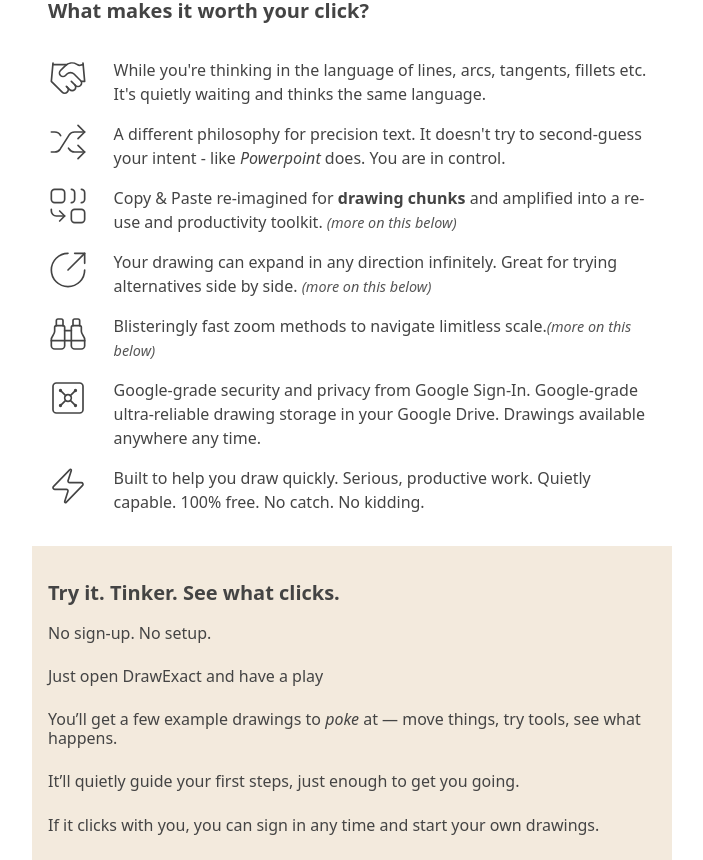
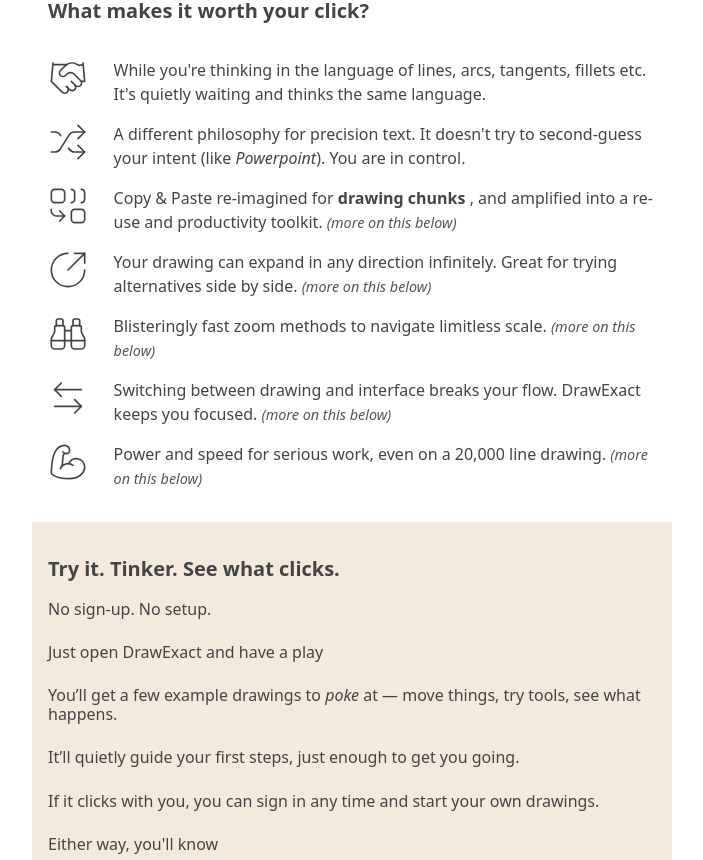
Before and after one commit to peterhoward42/dxact-web, a Svelte app: page / in a window 1280 px wide. Shown: the part 1600-2460 px from the top of the page, without its empty margins (288-991 px from the left). Built offline with nearby package versions, Linux system fonts and the light colour scheme.

Commit message:
backup wip using a commit

```diff
--- a/src/components/WhatMakesItWorth.svelte
+++ b/src/components/WhatMakesItWorth.svelte
@@ -13,6 +13,7 @@
         Combine,
         Blocks,
         CircleArrowOutUpRight,
+        ArrowLeftRight,
     } from "@lucide/svelte";
 </script>
 
@@ -43,9 +44,9 @@
                         />{/snippet}
                     {#snippet theCpt()}<span
                             >A different philosophy for precision text. It
-                            doesn't try to second-guess your intent - like <em
+                            doesn't try to second-guess your intent (like <em
                                 >Powerpoint</em
-                            > does. You are in control.</span
+                            >). You are in control.</span
                         >{/snippet}
                 </ListItemWithIcon>
             </li>
@@ -60,7 +61,7 @@
                             >Copy & Paste re-imagined for <strong
                                 >drawing chunks</strong
                             >
-                            and amplified into a re-use and productivity toolkit.
+                            , and amplified into a re-use and productivity toolkit.
                             <span class="morebelow">(more on this below)</span
                             ></span
                         >{/snippet}
@@ -90,7 +91,7 @@
                         />{/snippet}
                     {#snippet theCpt()}<span>
                             Blisteringly fast zoom methods to navigate limitless
-                            scale.<span class="morebelow"
+                            scale. <span class="morebelow"
                                 >(more on this below)</span
                             >
                         </span>{/snippet}
@@ -99,30 +100,28 @@
 
             <li>
                 <ListItemWithIcon>
-                    {#snippet theIcon()}<Vault
+                    {#snippet theIcon()}<ArrowLeftRight
                             size="40"
                             strokeWidth="1"
                             absoluteStrokeWidth={true}
                         />{/snippet}
                     {#snippet theCpt()}<span>
-                            Google-grade security and privacy from Google
-                            Sign-In. Google-grade ultra-reliable drawing storage
-                            in your Google Drive. Drawings available anywhere
-                            any time.
+                            Switching between drawing and interface breaks your
+                            flow. DrawExact keeps you focused.
+                            <span class="morebelow">(more on this below)</span>
                         </span>{/snippet}
                 </ListItemWithIcon>
             </li>
             <li>
                 <ListItemWithIcon>
-                    {#snippet theIcon()}<Zap
+                    {#snippet theIcon()}<BicepsFlexed
                             size="40"
                             strokeWidth="1"
                             absoluteStrokeWidth={true}
                         />{/snippet}
                     {#snippet theCpt()}<span>
-                            Built to help you draw quickly. Serious, productive
-                            work. Quietly capable. 100% free. No catch. No
-                            kidding.
+                            Power and speed for serious work, even on a 20,000 line drawing.
+                            <span class="morebelow">(more on this below)</span>
                         </span>{/snippet}
                 </ListItemWithIcon>
             </li>
```
